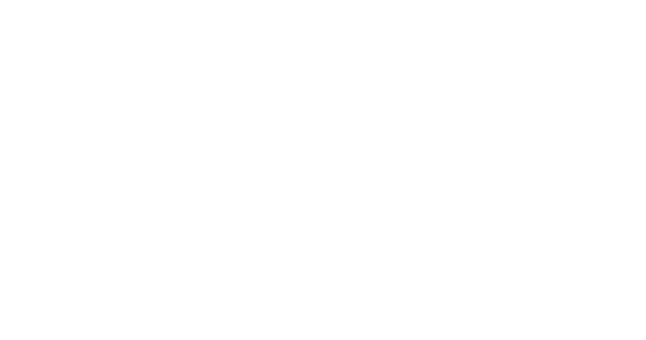
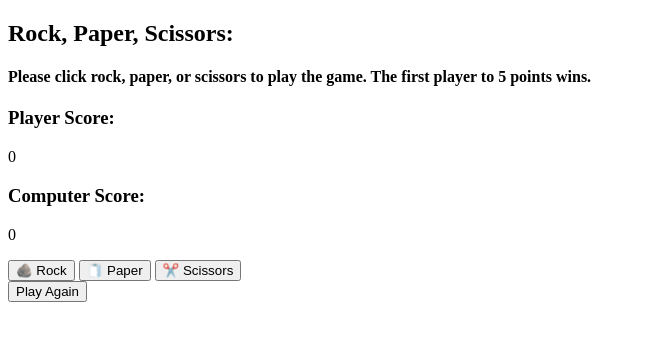
Before and after one commit to Jaycodes466/Rock-Paper-Scissors, a plain HTML site: page index.html in a window 1280 px wide. Shown: the whole page, without its empty margins (0-646 px from the left). Drawn offline with Linux system fonts and the light colour scheme.

Commit message:
Built out the HTML for the game

```diff
--- a/index.html
+++ b/index.html
@@ -8,6 +8,30 @@
     <link rel="stylesheet" href="css/styles.css" />
   </head>
   <body>
+    <main>
+        <section class="game-container">
+            <h1 class="game-title">Rock, Paper, Scissors:</h1>
+            <h2 class="game-over"></h2>
+            <h4 class="game-subtitle">Please click rock, paper, or scissors to play the game. The first player to 5 points wins.</h4>
+            <div class="game-stats">
+                <div class="player-stats">
+                    <h3 class="player-score-title">Player Score:</h3>
+                    <p class="player-score">0</p>
+                </div>
+                <div class="computer-stats">
+                    <h3 class="computer-score-title">Computer Score:</h3>
+                    <p class="computer-score">0</p>
+                </div>
+            </div>
+            <div class="game-buttons">
+                <button class="rock">🪨 Rock</button>
+                <button class="paper">🧻 Paper</button>
+                <button class="scissors">✂️ Scissors</button>
+            </div>
+
+            <button class="reset">Play Again</button>
+        </section>
+    </main>
     <script src="js/game.js"></script>
   </body>
 </html>
```
